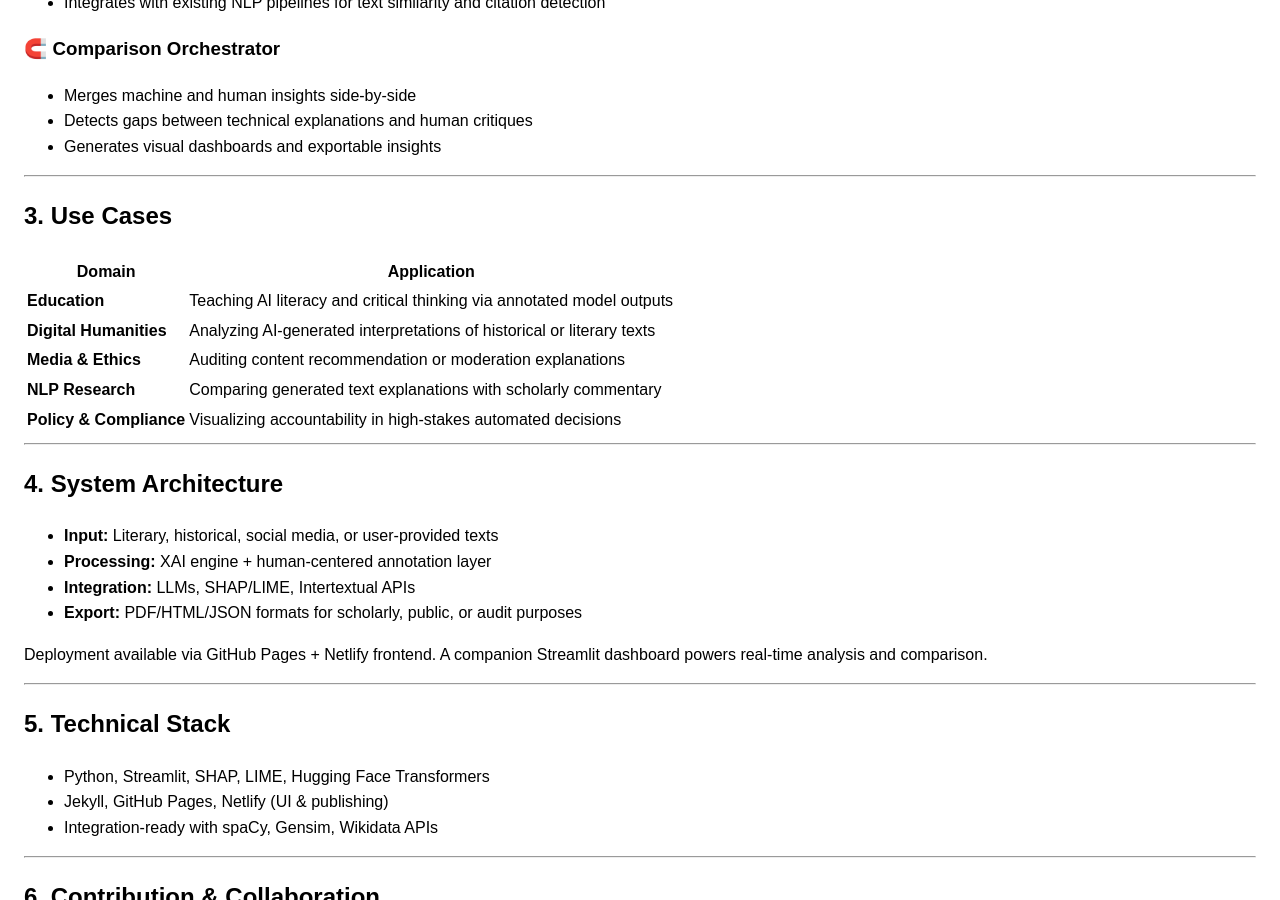
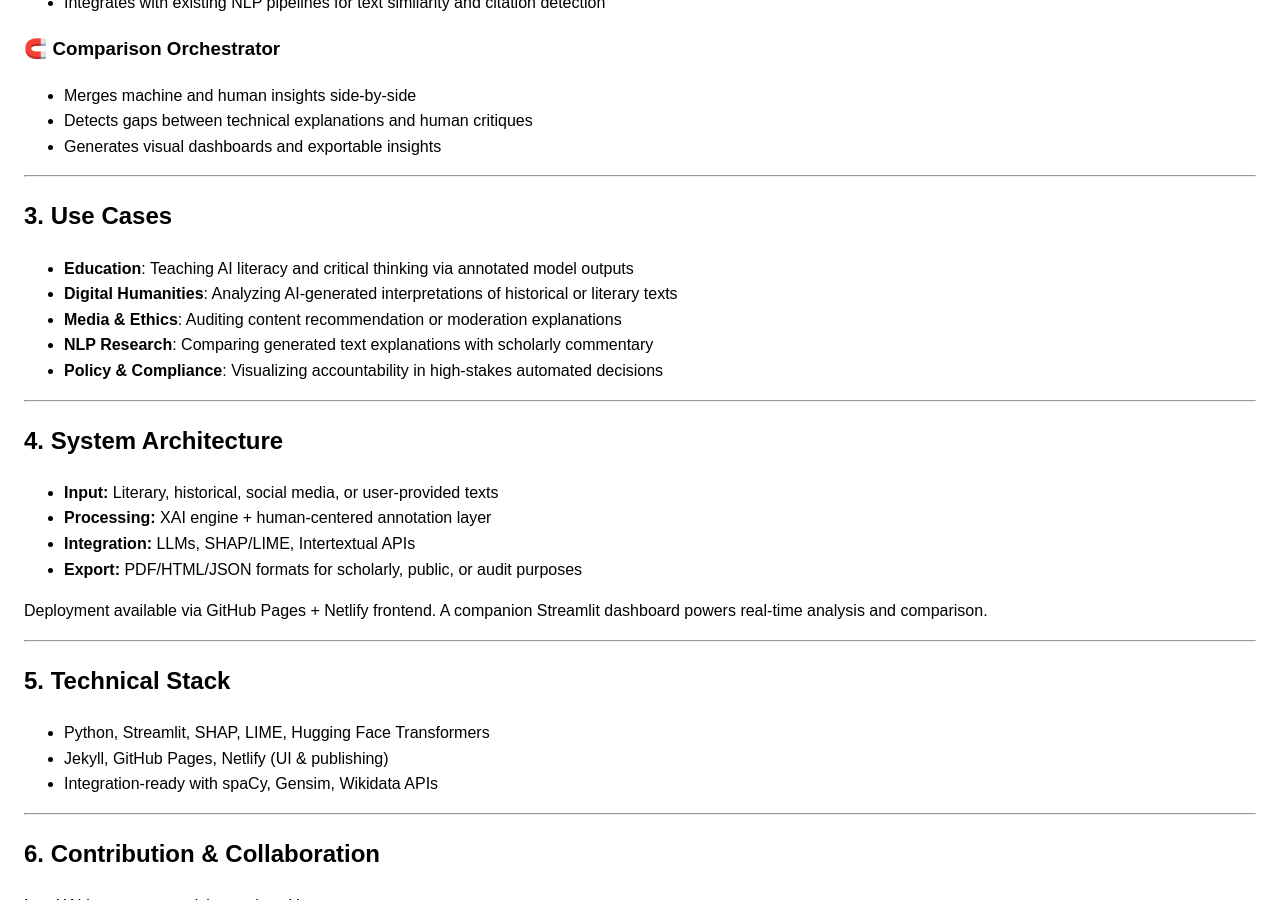
Before and after one commit to bfiliks/interxai.github.io, a Jekyll site: the page built from whitepaper.md, in a window 1280 px wide and 900 px high, scrolled down 1266 px. Built offline with Jekyll 4.4.1, drawn with Linux system fonts in a browser that asks for light colours.

Commit message:
Update whitepaper.md

```diff
--- a/whitepaper.md
+++ b/whitepaper.md
@@ -49,13 +49,11 @@ By drawing from fields like hermeneutics, reader-response theory, and intertextu
 
 ## 3. Use Cases
 
-| Domain | Application |
-|--------|-------------|
-| **Education** | Teaching AI literacy and critical thinking via annotated model outputs |
-| **Digital Humanities** | Analyzing AI-generated interpretations of historical or literary texts |
-| **Media & Ethics** | Auditing content recommendation or moderation explanations |
-| **NLP Research** | Comparing generated text explanations with scholarly commentary |
-| **Policy & Compliance** | Visualizing accountability in high-stakes automated decisions |
+- **Education**: Teaching AI literacy and critical thinking via annotated model outputs
+- **Digital Humanities**: Analyzing AI-generated interpretations of historical or literary texts
+- **Media & Ethics**: Auditing content recommendation or moderation explanations
+- **NLP Research**: Comparing generated text explanations with scholarly commentary
+- **Policy & Compliance**: Visualizing accountability in high-stakes automated decisions
 
 ---
 
```
